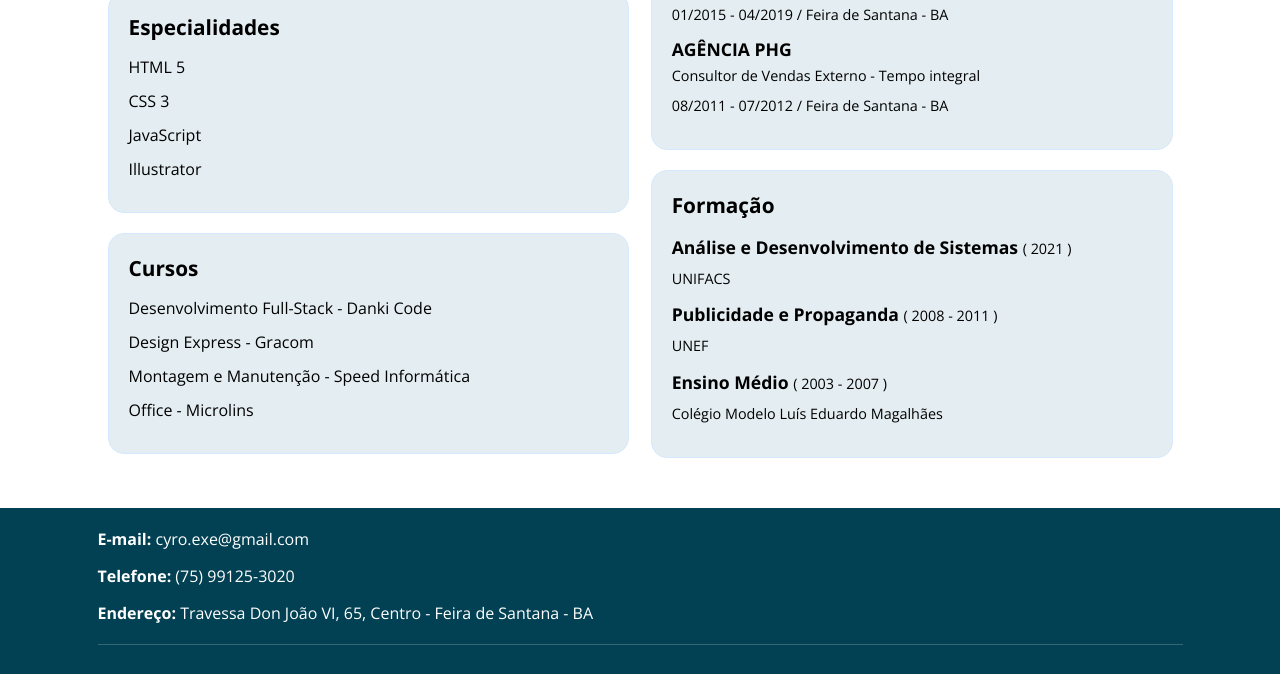
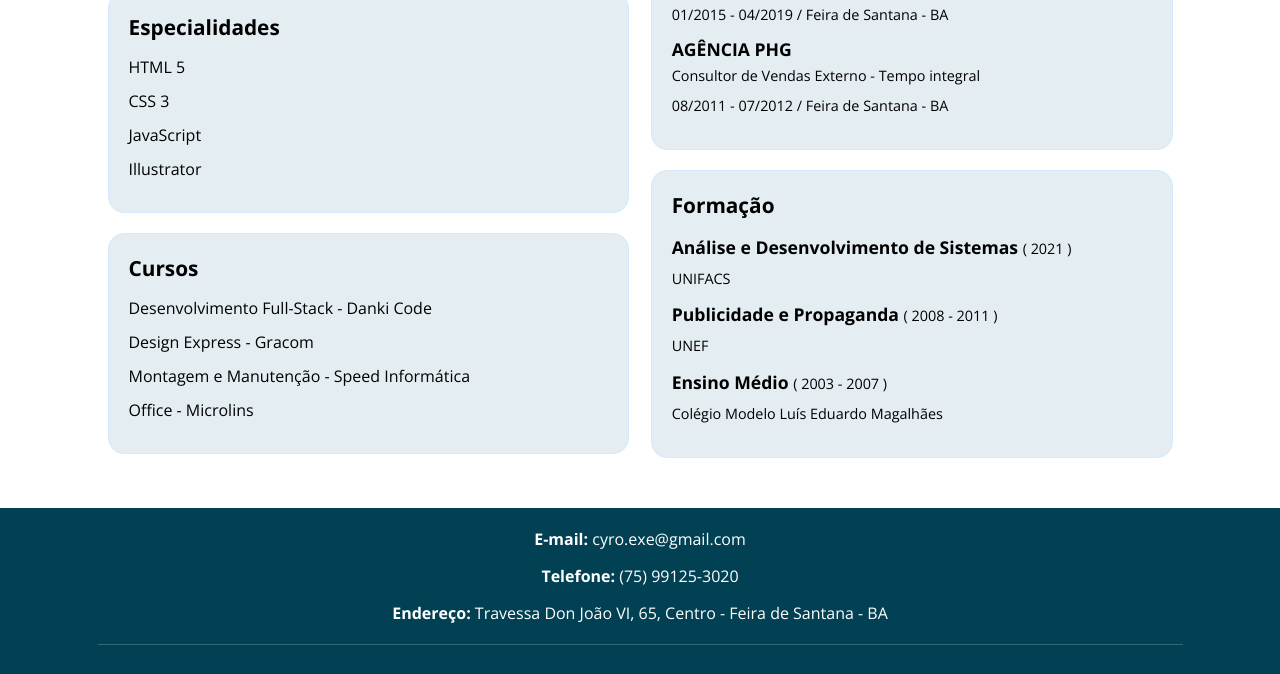
Before and after one commit to cyroandrade/portfolio, a plain HTML site: page index.html in a window 1280 px wide. Shown: the part 585-1259 px from the top of the page. Drawn offline with nearby package versions, Linux system fonts and the light colour scheme.

Commit message:
Update style.css

```diff
--- a/style.css
+++ b/style.css
@@ -85,7 +85,7 @@ footer nav ul li a{
 
 footer nav .info-contato li{
     margin: 0 0 15px;
-    texte-align: center;
+    text-align: center;
 }
 
 footer nav .redes-sociais{
```
